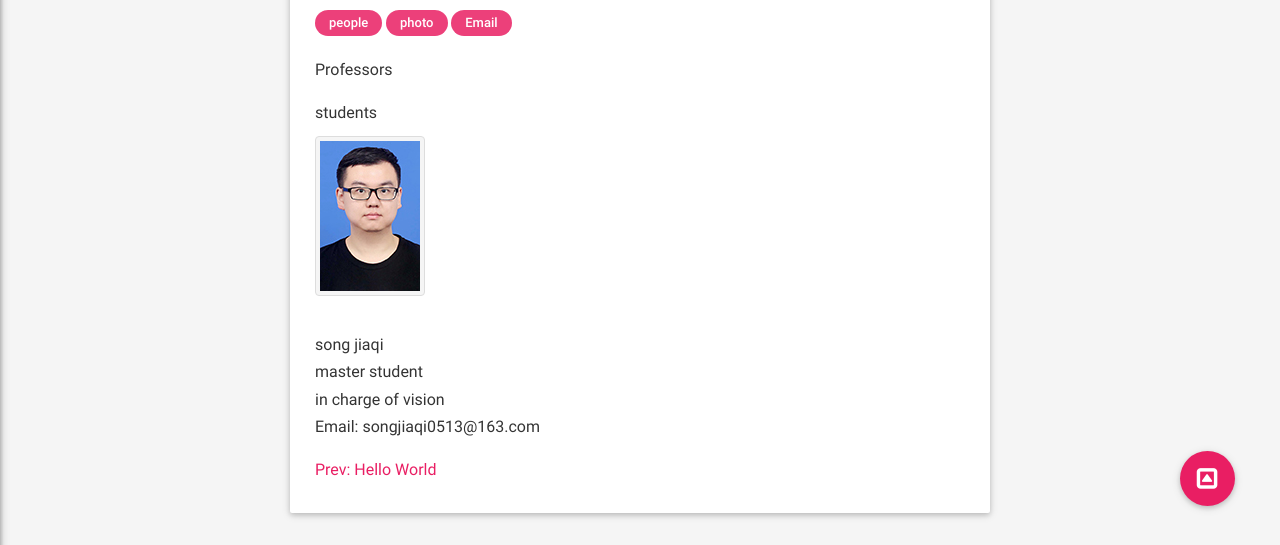
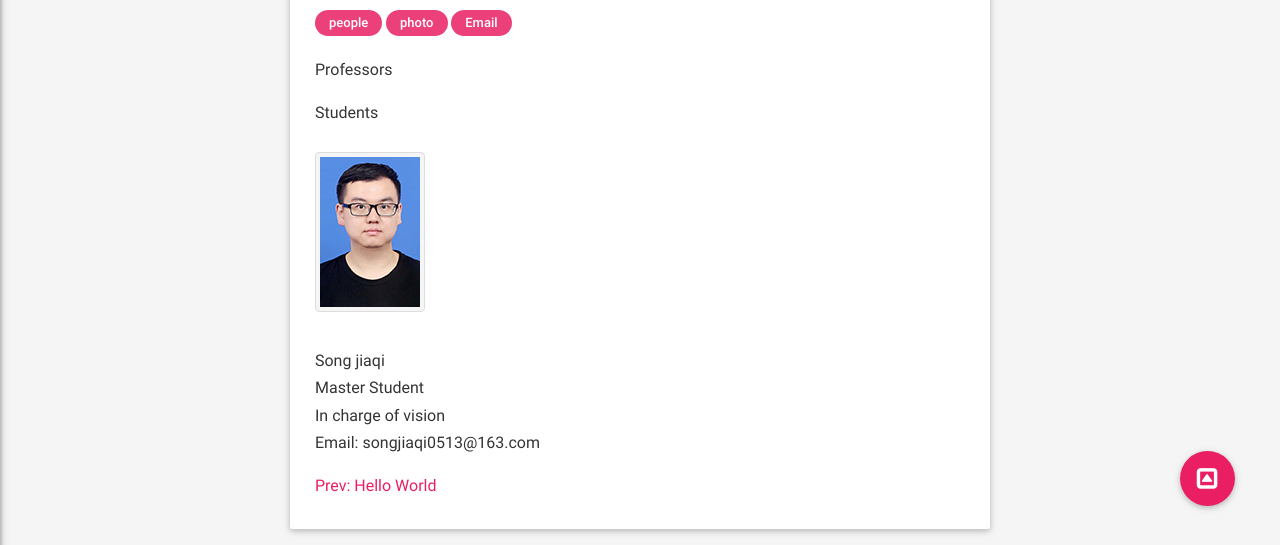
Before and after one commit to fengyu-song/fengyu-song.github.io, a plain HTML site: page 2017/08/04/Team-Members/index.html in a window 1280 px wide. Shown: the part 244-789 px from the top of the page. Drawn offline with nearby package versions, Linux system fonts and the light colour scheme; some packages are replaced by stand-ins of ours; no server answers; a script that the page names is missing.

Commit message:
Site updated: 2017-09-04 17:00:13

```diff
--- a/2017/08/04/Team-Members/index.html
+++ b/2017/08/04/Team-Members/index.html
@@ -240,7 +240,8 @@
 
             <div class="entry pink-link-context">
                 <p>Professors</p>
-<p>students<br><img src="/2017/08/04/Team-Members/song jiaqi.jpg" alt=""><br>song jiaqi<br>master student<br>in charge of vision<br>Email: songjiaqi0513@163.com</p>
+<p>Students</p>
+<p><img src="/2017/08/04/Team-Members/song jiaqi.jpg" alt=""><br>Song jiaqi<br>Master Student<br>In charge of vision<br>Email: songjiaqi0513@163.com</p>
 
 
 <p class="pink-link-context">
```
